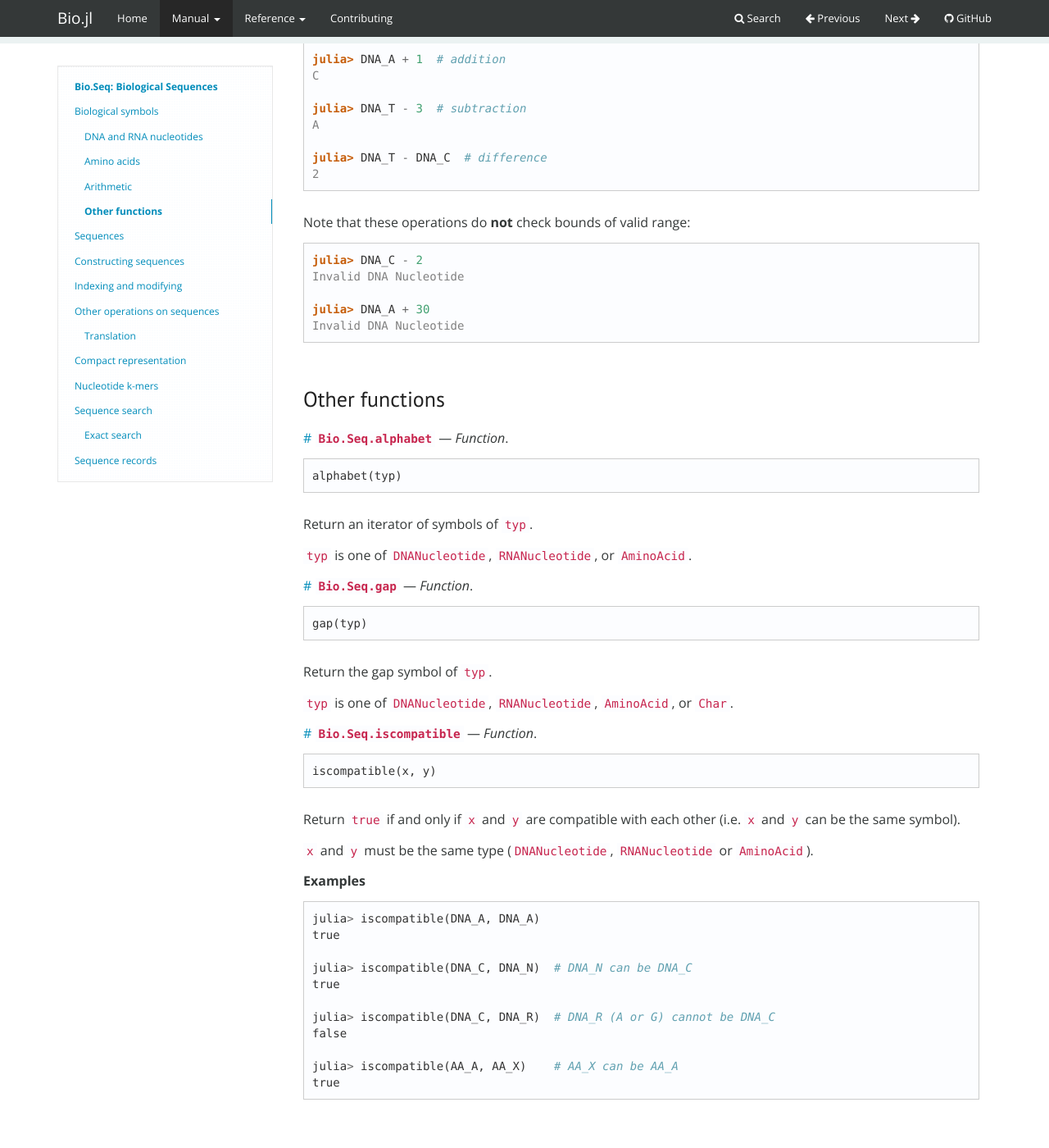
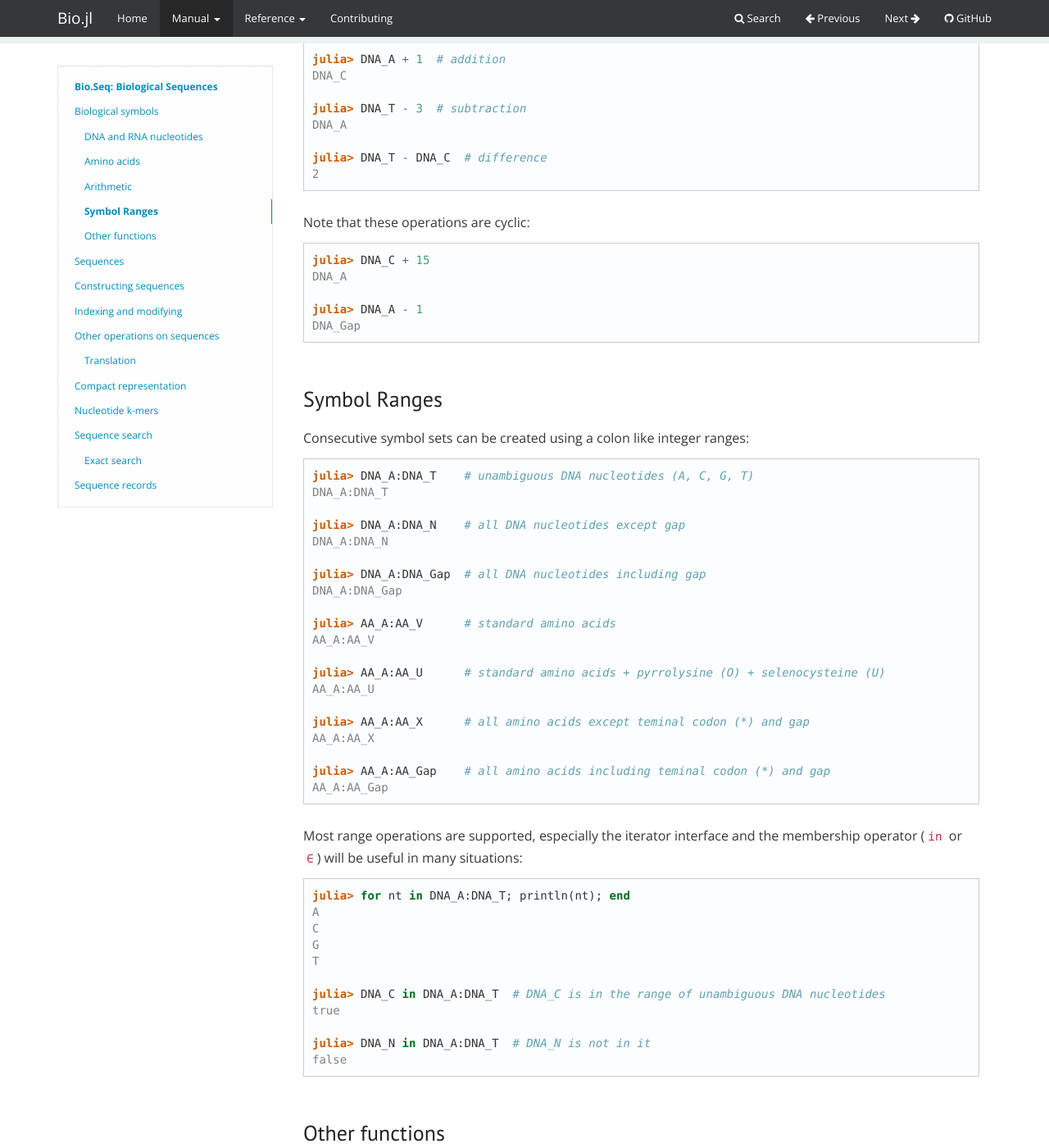
Before and after one commit to BioJulia/Bio.jl, a Jekyll site: the page latest/man/seq/index.html, which Jekyll copies as it is, in a window 1280 px wide and 1400 px high, scrolled down 3852 px. Shown: the whole window at 82% size. Built offline with Jekyll 4.4.1, drawn with Linux system fonts in a browser that asks for light colours; nearby versions of some CDN libraries; some web fonts are replaced; some of the changed text lies outside the part shown.

```diff
--- a/latest/index.html
+++ b/latest/index.html
@@ -300,5 +300,5 @@
 
 <!--
 MkDocs version : 0.15.3
-Build Date UTC : 2016-05-20 07:42:25.131912
+Build Date UTC : 2016-05-20 08:58:33.007027
 -->
--- a/latest/man/seq/index.html
+++ b/latest/man/seq/index.html
@@ -203,6 +203,8 @@
 
                 <li class="third-level"><a href="#arithmetic">Arithmetic</a></li>
 
+                <li class="third-level"><a href="#symbol-ranges">Symbol Ranges</a></li>
+
                 <li class="third-level"><a href="#other-functions">Other functions</a></li>
 
 
@@ -370,16 +372,16 @@
 <p><a href="http://www.insdc.org/documents/feature_table.html#7.4.1">http://www.insdc.org/documents/feature_table.html#7.4.1</a></p>
 <p>Symbols are accessible as constants with <code>DNA_</code> or <code>RNA_</code> prefix:</p>
 <div class="codehilite"><pre><span></span><span class="gp">julia&gt;</span> <span class="n">DNA_A</span>
-<span class="go">A</span>
+<span class="go">DNA_A</span>
 
 <span class="gp">julia&gt;</span> <span class="n">DNA_T</span>
-<span class="go">T</span>
+<span class="go">DNA_T</span>
 
 <span class="gp">julia&gt;</span> <span class="n">RNA_U</span>
-<span class="go">U</span>
+<span class="go">RNA_U</span>
 
 <span class="gp">julia&gt;</span> <span class="n">DNA_Gap</span>
-<span class="go">-</span>
+<span class="go">DNA_Gap</span>
 
 <span class="gp">julia&gt;</span> <span class="nb">typeof</span><span class="p">(</span><span class="n">DNA_A</span><span class="p">)</span>
 <span class="go">Bio.Seq.DNANucleotide</span>
@@ -391,7 +393,7 @@
 
 <p>Symbols can be constructed by converting regular characters:</p>
 <div class="codehilite"><pre><span></span><span class="gp">julia&gt;</span> <span class="nb">convert</span><span class="p">(</span><span class="n">DNANucleotide</span><span class="p">,</span> <span class="sc">&#39;C&#39;</span><span class="p">)</span>
-<span class="go">C</span>
+<span class="go">DNA_C</span>
 
 <span class="gp">julia&gt;</span> <span class="nb">convert</span><span class="p">(</span><span class="n">DNANucleotide</span><span class="p">,</span> <span class="sc">&#39;C&#39;</span><span class="p">)</span> <span class="o">===</span> <span class="n">DNA_C</span>
 <span class="go">true</span>
@@ -555,13 +557,13 @@
 <p><a href="http://www.insdc.org/documents/feature_table.html#7.4.3">http://www.insdc.org/documents/feature_table.html#7.4.3</a></p>
 <p>Symbols are accessible as constants with <code>AA_</code> prefix:</p>
 <div class="codehilite"><pre><span></span><span class="gp">julia&gt;</span> <span class="n">AA_A</span>
-<span class="go">A</span>
+<span class="go">AA_A</span>
 
 <span class="gp">julia&gt;</span> <span class="n">AA_Q</span>
-<span class="go">Q</span>
+<span class="go">AA_Q</span>
 
 <span class="gp">julia&gt;</span> <span class="n">AA_Term</span>
-<span class="go">*</span>
+<span class="go">AA_Term</span>
 
 <span class="gp">julia&gt;</span> <span class="nb">typeof</span><span class="p">(</span><span class="n">AA_A</span><span class="p">)</span>
 <span class="go">Bio.Seq.AminoAcid</span>
@@ -570,7 +572,7 @@
 
 <p>Symbols can be constructed by converting regular characters:</p>
 <div class="codehilite"><pre><span></span><span class="gp">julia&gt;</span> <span class="nb">convert</span><span class="p">(</span><span class="n">AminoAcid</span><span class="p">,</span> <span class="sc">&#39;A&#39;</span><span class="p">)</span>
-<span class="go">A</span>
+<span class="go">AA_A</span>
 
 <span class="gp">julia&gt;</span> <span class="nb">convert</span><span class="p">(</span><span class="n">AminoAcid</span><span class="p">,</span> <span class="sc">&#39;P&#39;</span><span class="p">)</span> <span class="o">===</span> <span class="n">AA_P</span>
 <span class="go">true</span>
@@ -587,22 +589,63 @@
 <span class="go">true</span>
 
 <span class="gp">julia&gt;</span> <span class="n">DNA_A</span> <span class="o">+</span> <span class="mi">1</span>  <span class="c"># addition</span>
-<span class="go">C</span>
+<span class="go">DNA_C</span>
 
 <span class="gp">julia&gt;</span> <span class="n">DNA_T</span> <span class="o">-</span> <span class="mi">3</span>  <span class="c"># subtraction</span>
-<span class="go">A</span>
+<span class="go">DNA_A</span>
 
 <span class="gp">julia&gt;</span> <span class="n">DNA_T</span> <span class="o">-</span> <span class="n">DNA_C</span>  <span class="c"># difference</span>
 <span class="go">2</span>
 </pre></div>
 
 
-<p>Note that these operations do <strong>not</strong> check bounds of valid range:</p>
-<div class="codehilite"><pre><span></span><span class="gp">julia&gt;</span> <span class="n">DNA_C</span> <span class="o">-</span> <span class="mi">2</span>
-<span class="go">Invalid DNA Nucleotide</span>
+<p>Note that these operations are cyclic:</p>
+<div class="codehilite"><pre><span></span><span class="gp">julia&gt;</span> <span class="n">DNA_C</span> <span class="o">+</span> <span class="mi">15</span>
+<span class="go">DNA_A</span>
 
-<span class="gp">julia&gt;</span> <span class="n">DNA_A</span> <span class="o">+</span> <span class="mi">30</span>
-<span class="go">Invalid DNA Nucleotide</span>
+<span class="gp">julia&gt;</span> <span class="n">DNA_A</span> <span class="o">-</span> <span class="mi">1</span>
+<span class="go">DNA_Gap</span>
+</pre></div>
+
+
+<p><a id='Symbol-Ranges-1'></a></p>
+<h3 id="symbol-ranges">Symbol Ranges</h3>
+<p>Consecutive symbol sets can be created using a colon like integer ranges:</p>
+<div class="codehilite"><pre><span></span><span class="gp">julia&gt;</span> <span class="n">DNA_A</span><span class="p">:</span><span class="n">DNA_T</span>    <span class="c"># unambiguous DNA nucleotides (A, C, G, T)</span>
+<span class="go">DNA_A:DNA_T</span>
+
+<span class="gp">julia&gt;</span> <span class="n">DNA_A</span><span class="p">:</span><span class="n">DNA_N</span>    <span class="c"># all DNA nucleotides except gap</span>
+<span class="go">DNA_A:DNA_N</span>
+
+<span class="gp">julia&gt;</span> <span class="n">DNA_A</span><span class="p">:</span><span class="n">DNA_Gap</span>  <span class="c"># all DNA nucleotides including gap</span>
+<span class="go">DNA_A:DNA_Gap</span>
+
+<span class="gp">julia&gt;</span> <span class="n">AA_A</span><span class="p">:</span><span class="n">AA_V</span>      <span class="c"># standard amino acids</span>
+<span class="go">AA_A:AA_V</span>
+
+<span class="gp">julia&gt;</span> <span class="n">AA_A</span><span class="p">:</span><span class="n">AA_U</span>      <span class="c"># standard amino acids + pyrrolysine (O) + selenocysteine (U)</span>
+<span class="go">AA_A:AA_U</span>
+
+<span class="gp">julia&gt;</span> <span class="n">AA_A</span><span class="p">:</span><span class="n">AA_X</span>      <span class="c"># all amino acids except teminal codon (*) and gap</span>
+<span class="go">AA_A:AA_X</span>
+
+<span class="gp">julia&gt;</span> <span class="n">AA_A</span><span class="p">:</span><span class="n">AA_Gap</span>    <span class="c"># all amino acids including teminal codon (*) and gap</span>
+<span class="go">AA_A:AA_Gap</span>
+</pre></div>
+
+
+<p>Most range operations are supported, especially the iterator interface and the membership operator (<code>in</code> or <code>∈</code>) will be useful in many situations:</p>
+<div class="codehilite"><pre><span></span><span class="gp">julia&gt;</span> <span class="k">for</span> <span class="n">nt</span> <span class="k">in</span> <span class="n">DNA_A</span><span class="p">:</span><span class="n">DNA_T</span><span class="p">;</span> <span class="n">println</span><span class="p">(</span><span class="n">nt</span><span class="p">);</span> <span class="k">end</span>
+<span class="go">A</span>
+<span class="go">C</span>
+<span class="go">G</span>
+<span class="go">T</span>
+
+<span class="gp">julia&gt;</span> <span class="n">DNA_C</span> <span class="k">in</span> <span class="n">DNA_A</span><span class="p">:</span><span class="n">DNA_T</span>  <span class="c"># DNA_C is in the range of unambiguous DNA nucleotides</span>
+<span class="go">true</span>
+
+<span class="gp">julia&gt;</span> <span class="n">DNA_N</span> <span class="k">in</span> <span class="n">DNA_A</span><span class="p">:</span><span class="n">DNA_T</span>  <span class="c"># DNA_N is not in it</span>
+<span class="go">false</span>
 </pre></div>
 
 
@@ -726,13 +769,13 @@
 
 <span class="gp">julia&gt;</span> <span class="nb">convert</span><span class="p">(</span><span class="n">Vector</span><span class="p">{</span><span class="n">DNANucleotide</span><span class="p">},</span> <span class="n">dna</span><span class="s">&quot;TTANGTA&quot;</span><span class="p">)</span>
 <span class="go">7-element Array{Bio.Seq.DNANucleotide,1}:</span>
-<span class="go"> T</span>
-<span class="go"> T</span>
-<span class="go"> A</span>
-<span class="go"> N</span>
-<span class="go"> G</span>
-<span class="go"> T</span>
-<span class="go"> A</span>
+<span class="go"> DNA_T</span>
+<span class="go"> DNA_T</span>
+<span class="go"> DNA_A</span>
+<span class="go"> DNA_N</span>
+<span class="go"> DNA_G</span>
+<span class="go"> DNA_T</span>
+<span class="go"> DNA_A</span>
 </pre></div>
 
 
@@ -778,7 +821,7 @@
 <span class="go">ACGTTTANAGTNNAGTACC</span>
 
 <span class="gp">julia&gt;</span> <span class="n">seq</span><span class="p">[</span><span class="mi">5</span><span class="p">]</span>
-<span class="go">T</span>
+<span class="go">DNA_T</span>
 
 <span class="gp">julia&gt;</span> <span class="n">seq</span><span class="p">[</span><span class="mi">6</span><span class="p">:</span><span class="k">end</span><span class="p">]</span>
 <span class="go">14nt DNA Sequence:</span>
@@ -796,7 +839,7 @@
 <span class="go">AA</span>
 
 <span class="gp">julia&gt;</span> <span class="n">subseq</span><span class="p">[</span><span class="mi">2</span><span class="p">]</span> <span class="o">=</span> <span class="n">DNA_T</span>  <span class="c"># modify the second element of it</span>
-<span class="go">T</span>
+<span class="go">DNA_T</span>
 
 <span class="gp">julia&gt;</span> <span class="n">subseq</span>  <span class="c"># the subsequence is modified</span>
 <span class="go">2nt DNA Sequence:</span>
```
Also changed, not shown: latest/mkdocs/search_index.json, 1 other file.
